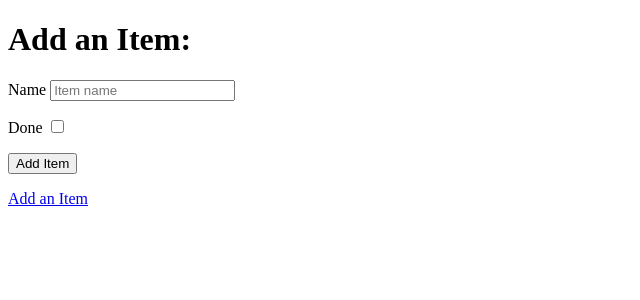
After one commit to RobinF98/hello-django-codealong, a Django app: page /add in a window 1280 px wide. The commit adds this page. Shown: the top 300 px of the page, without its empty margins (0-640 px from the left). Run offline with Django 3.2, Linux system fonts and the light colour scheme.

Commit message:
Add add_item template and wire up to views and db

```diff
--- a/django_todo/urls.py
+++ b/django_todo/urls.py
@@ -15,9 +15,10 @@ Including another URLconf
 """
 from django.contrib import admin
 from django.urls import path
-from todo.views import get_todo_list
+from todo.views import get_todo_list, add_item
 
 urlpatterns = [
     path('admin/', admin.site.urls),
-    path('', get_todo_list, name='get_todo_list')
+    path('', get_todo_list, name='get_todo_list'),
+    path('add', add_item, name='add_item')
 ]
--- /dev/null
+++ b/todo/templates/todo/add_item.html
@@ -0,0 +1,34 @@
+<!DOCTYPE html>
+<html lang="en">
+<head>
+    <meta charset="UTF-8">
+    <meta name="viewport" content="width=device-width, initial-scale=1.0">
+    <title>Document</title>
+</head>
+<body>
+    <h1>Add an Item:</h1>
+
+    <form method="POST" action="add">
+        {% csrf_token %}
+        <div>
+            <p>
+                <label for="id_name">Name</label>
+                <input type="text" name="item_name" id="id_name" placeholder="Item name" />
+            </p>
+        </div>
+        <div>
+            <p>
+                <label for="id_done">Done</label>
+                <input type="checkbox" name="done" id="id_done" />
+            </p>
+        </div>
+        <div>
+            <p>
+                <button type="submit">Add Item</button>
+            </p>
+        </div>
+    </form>
+
+    <a href="/add">Add an Item</a>
+</body>
+</html>
--- a/todo/templates/todo/todo_list.html
+++ b/todo/templates/todo/todo_list.html
@@ -26,5 +26,6 @@
             <tr><td>You have nothing to do.</td></tr>
         {% endfor %}
     </table>
+    <a href="/add">Add an Item</a>
 </body>
 </html>
--- a/todo/views.py
+++ b/todo/views.py
@@ -1,4 +1,4 @@
-from django.shortcuts import render
+from django.shortcuts import render, redirect
 from .models import Item
 
 # Create your views here.
@@ -10,3 +10,13 @@ def get_todo_list(request):
         'items': items
     }
     return render(request, 'todo/todo_list.html', context)
+
+
+def add_item(request):
+    if request.method == 'POST':
+        name = request.POST.get('item_name')
+        done = 'done' in request.POST
+        Item.objects.create(name=name, done=done)
+
+        return redirect('get_todo_list')
+    return render(request, 'todo/add_item.html')
```
Also changed, not shown: db.sqlite3.
